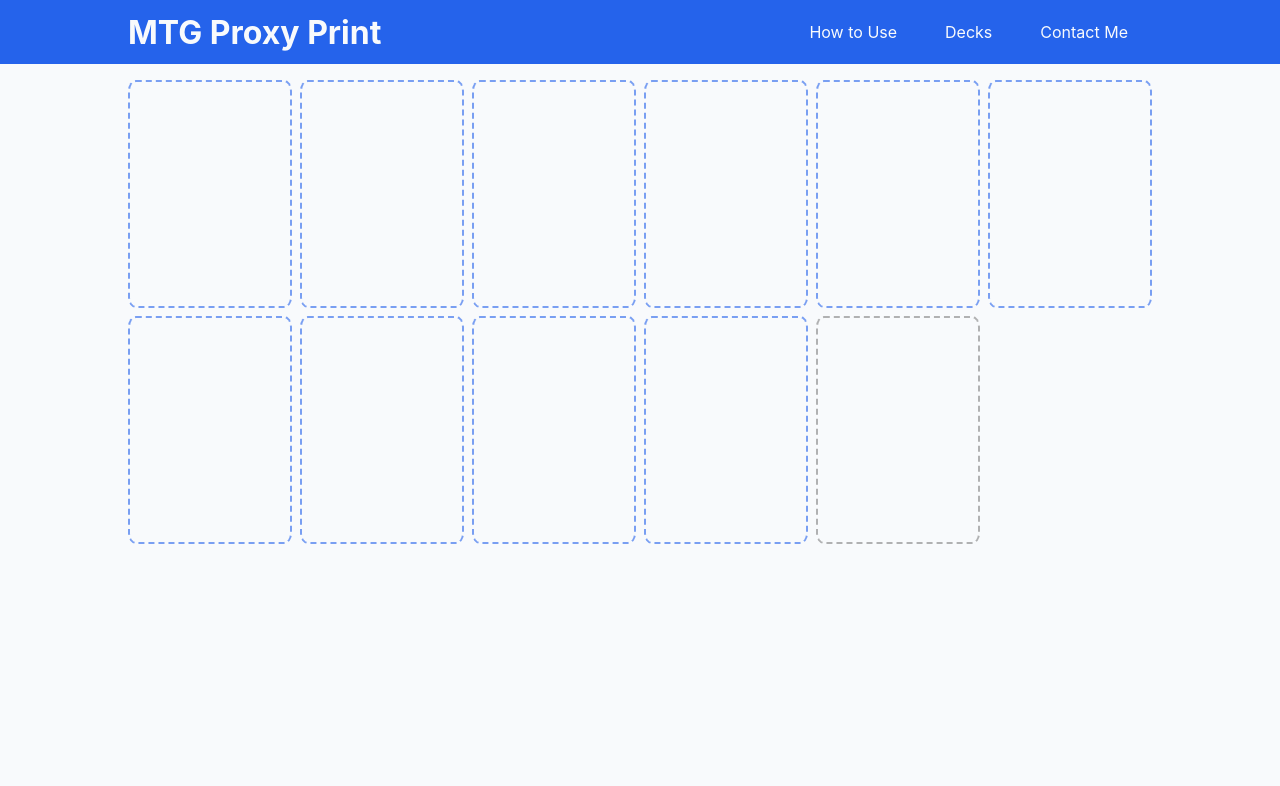
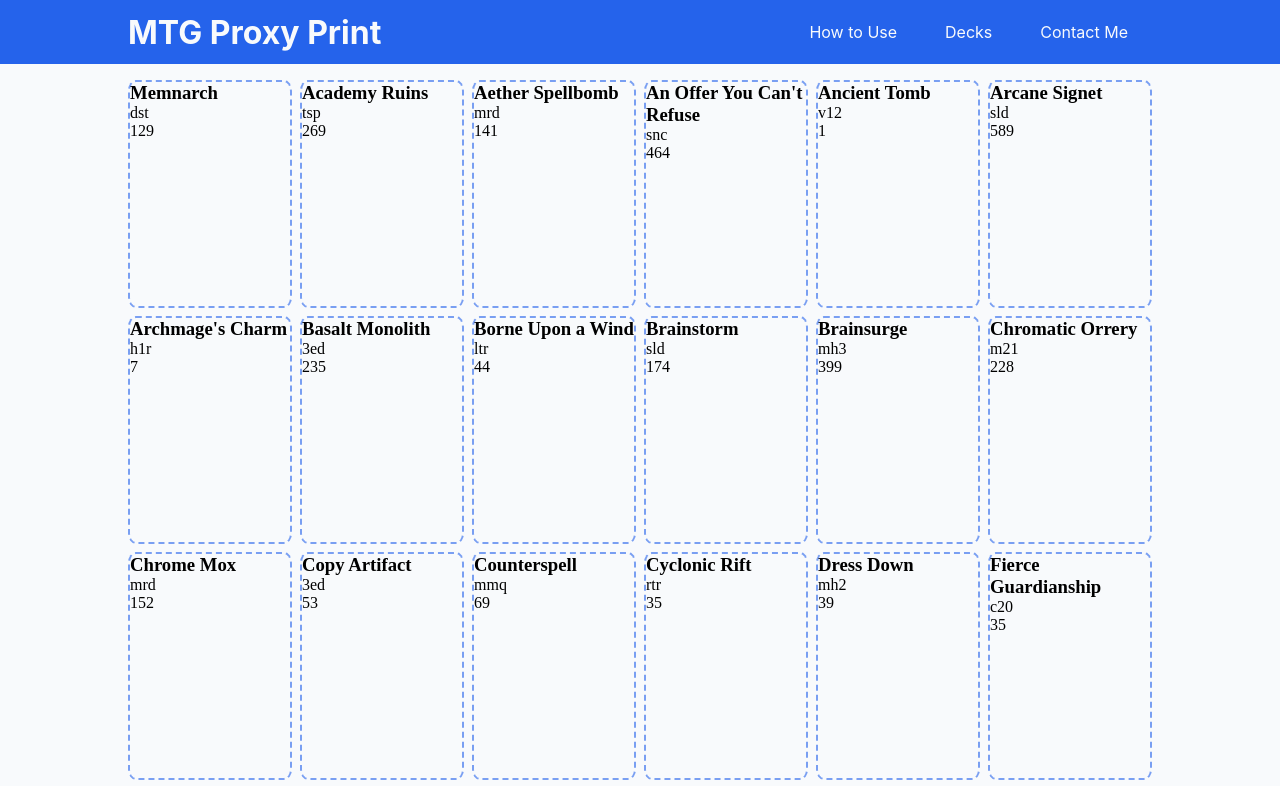
Before and after one commit to gabrieljamesbenedict/mtg-proxy-print, a React (Vite) app in the folder web/: page / in a window 1280 px wide. Shown: the top 786 px of the page. Built offline with nearby package versions, Linux system fonts and the light colour scheme.

Commit message:
chore: show test deck using CardDisplay component

```diff
--- a/web/src/App.tsx
+++ b/web/src/App.tsx
@@ -4,16 +4,24 @@ import Header from "./Header/Header";
 import CardDisplay from "./CardDisplay/CardDisplay";
 
 import styles from "./App.module.css"
+import type { ScryfallCard } from "./service/scryfall";
+
+import testDeckTxt from "./service/test_deck.txt?raw"
+import { parseCardList } from "./service/parser";
 
 const App = () => {
 
-    const [cardList, setCardList] = useState([])
+    const [cardList, setCardList] = useState<ScryfallCard[]>([])
+
+    useEffect(() => {
+        setCardList(parseCardList(testDeckTxt))
+    }, [])
 
     return (
         <>
             <div className={styles["root-container"]}>
                 <Header/>
-                <CardDisplay/>
+                <CardDisplay cardDisplayList={cardList} />
             </div>
         </>
     );
--- a/web/src/CardDisplay/CardDisplay.tsx
+++ b/web/src/CardDisplay/CardDisplay.tsx
@@ -1,15 +1,26 @@
+import type { ScryfallCard } from "../service/scryfall";
 import styles from "./CardDisplay.module.css"
 
-const CardDisplay = () => {
+interface CardDisplayProps {
+    cardDisplayList: ScryfallCard[];
+}
+
+const CardDisplay = ({ cardDisplayList }: CardDisplayProps) => {
     return (
         <>
             <div className={styles["root-container"]}>
                 <div className={styles["cardbox-grid"]}>
-                    {Array.from({ length: 10 }).map((_, index) => (
-                    <div key={index} className={styles["cardbox-grid__card-item"]}>
-
-                    </div>
-                    ))}
+                    {
+                        cardDisplayList.map(
+                            (card, index) => (
+                                <div key={index} className={styles["cardbox-grid__card-item"]}>
+                                    <h3>{card.name}</h3>
+                                    <p>{card.set ? card.set : ""}</p>
+                                    <p>{card.collector_number ? card.collector_number : ""}</p>
+                                </div>
+                            )
+                        )
+                    }
                     <div className={`${styles["cardbox-grid__card-item"]} ${styles["cardbox-grid__card-item--input"]}`}>
 
                     </div>
```
Also changed, not shown: web/src/service/test_deck.txt.
